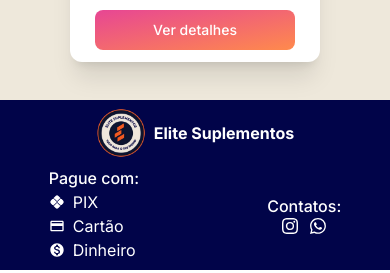
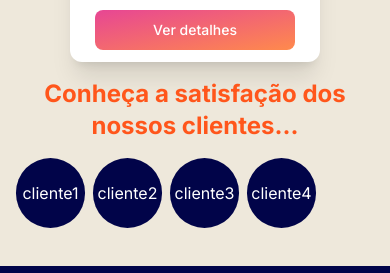
Before and after one commit to wesleydematos/elite-do-suplemento, a Next.js app: page / in a window 390 px wide. Shown: the part 9384-9657 px from the top of the page. Built offline with nearby package versions, Linux system fonts and the light colour scheme.

Commit message:
feat: added clients

```diff
--- a/src/app/page.jsx
+++ b/src/app/page.jsx
@@ -1,7 +1,7 @@
 "use client"
 
 import Begin from "@/components/Begin"
-// import Customers from "@/components/Customers"
+import Customers from "@/components/Customers"
 import Footer from "@/components/Footer"
 import Header from "@/components/Header"
 import ProductDetail from "@/components/ProductDetail"
@@ -18,7 +18,7 @@ export default function Home() {
         <div className="h-[102px]"/>
         <Begin/>
         <Products/>
-        {/* <Customers/> */}
+        <Customers/>
         <div className="h-[30px]"/>
         <Footer/>
       </div>
--- a/src/components/Customers/index.jsx
+++ b/src/components/Customers/index.jsx
@@ -1,13 +1,22 @@
+const clients = ["cliente1", "cliente2", "cliente3", "cliente4"]
+
 export default function Customers (){
   return (
-    <section className="px-4 lg:px-6 xl:px-32 py-2 " id="Contato">
+    <section className="px-4 lg:px-6 xl:px-32 py-2 " id="Clientes">
       <p className="text-2xl font-bold text-secondary text-center md:text-start">Conheça a satisfação dos nossos clientes...</p>
-      <ul className="flex gap-2 mt-4 max-w-[300px] items-center bg-red-400">
-        <li className="overflow-x-scroll no-scrollbar flex items-center justify-center bg-primary text-white w-[70px] h-[70px] rounded-full">cliente1</li>
-        <li className="overflow-x-scroll no-scrollbar flex items-center justify-center bg-primary text-white w-[70px] h-[70px] rounded-full">cliente1</li>
-        <li className="overflow-x-scroll no-scrollbar flex items-center justify-center bg-primary text-white w-[70px] h-[70px] rounded-full">cliente1</li>
-        <li className="overflow-x-scroll no-scrollbar flex items-center justify-center bg-primary text-white w-[70px] h-[70px] rounded-full">cliente1</li>
-
+      <ul className="flex gap-2 mt-4 max-w-[300px] items-center">
+        {
+          clients.map((client)=>{
+            return (
+            <li
+              key={client}
+              className="overflow-x-scroll no-scrollbar flex items-center justify-center bg-primary text-white w-[70px] h-[70px] rounded-full"
+            >
+              {client}
+            </li>
+            )
+          })
+        }
       </ul>
     </section>
   )
--- a/src/components/Header/index.jsx
+++ b/src/components/Header/index.jsx
@@ -8,8 +8,7 @@ import elite from "../../../public/elite.png"
 
 export default function Header() {
   const [actualSection, setActualSection] = useState("Início")
-  const sections = ["Início", "Produtos"]
-  //, "Clientes"
+  const sections = ["Início", "Produtos", "Clientes"]
 
   return (
     <header className="w-screen bg-white fixed z-10">
```
